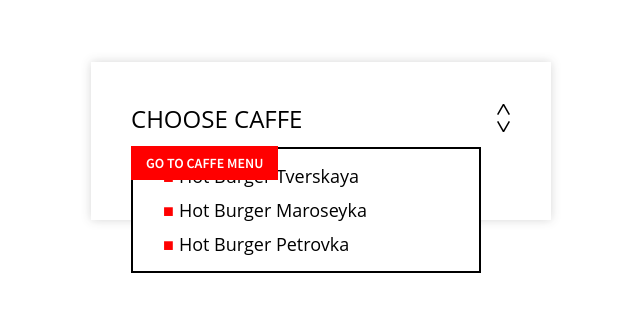
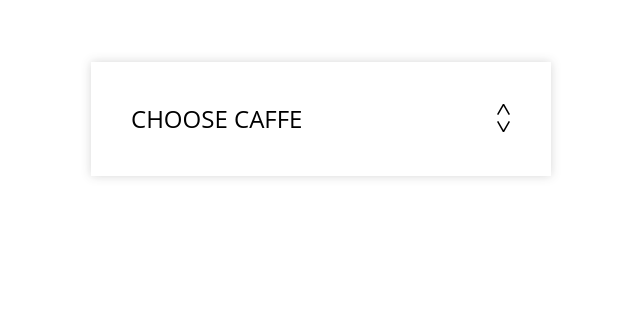
Before and after one commit to Bliqui/burgers_reactJS_caffe, a React (Create React App) app: page / in a window 1280 px wide. Shown: the part 138-450 px from the top of the page, without its empty margins (319-959 px from the left). Built offline with nearby package versions, Linux system fonts and the light colour scheme.

Commit message:
Update Landing component

```diff
--- a/src/components/Landing.jsx
+++ b/src/components/Landing.jsx
@@ -1,29 +1,52 @@
 import React from "react";
 import cafes from "../sample-cafes";
+import * as Path from "path";
 
 class Landing extends React.Component {
+    state = {
+        display: false,
+        title: '',
+        url: ''
+    };
+
+    displayList = () => {
+        const {display} = this.state;
+        this.setState({display: !display});
+    };
+
+    getTitle = (cafe) => {
+        const { title, url } = cafe;
+        this.setState({title: title, url: url, display: false})
+    };
+
+    goToCafe = () => {
+        console.log('go to cafe')
+    };
+
     render() {
-
         let cafesList = cafes
-            .map((cafe) => <li key={cafe.id}>{ cafe.title }</li>);
+            .map((cafe) => <li onClick={() => this.getTitle(cafe)} key={cafe.id}>{cafe.title}</li>);
 
         return (
             <div className={"restaurant_select"}>
                 <div className={'restaurant_select_top'}>
-                    <div className={'restaurant_select_top-header font-effect-outline'}>Choose Caffe</div>
-
+                    <div onClick={this.displayList} className={'restaurant_select_top-header font-effect-outline'}>
+                        {this.state.title ? this.state.title : 'Choose Caffe'}
+                    </div>
                     <div className={'arrow_picker'}>
                         <div className={'arrow_picker-up'}></div>
                         <div className={'arrow_picker-down'}></div>
                     </div>
                 </div>
 
-                <div className={'restaurant_select_bottom'}>
+                {this.state.display ? <div className={'restaurant_select_bottom'}>
                     <ul>
                         {cafesList}
                     </ul>
-                </div>
-                <button>Go to caffe menu</button>
+                </div> : null}
+                {this.state.title && !this.state.display ?
+                    <button onClick={this.goToCafe}>Go to caffe menu</button>
+                    : null}
             </div>
         );
     };
```
Also changed, not shown: src/components/App.js (added, +9 -0 lines).
